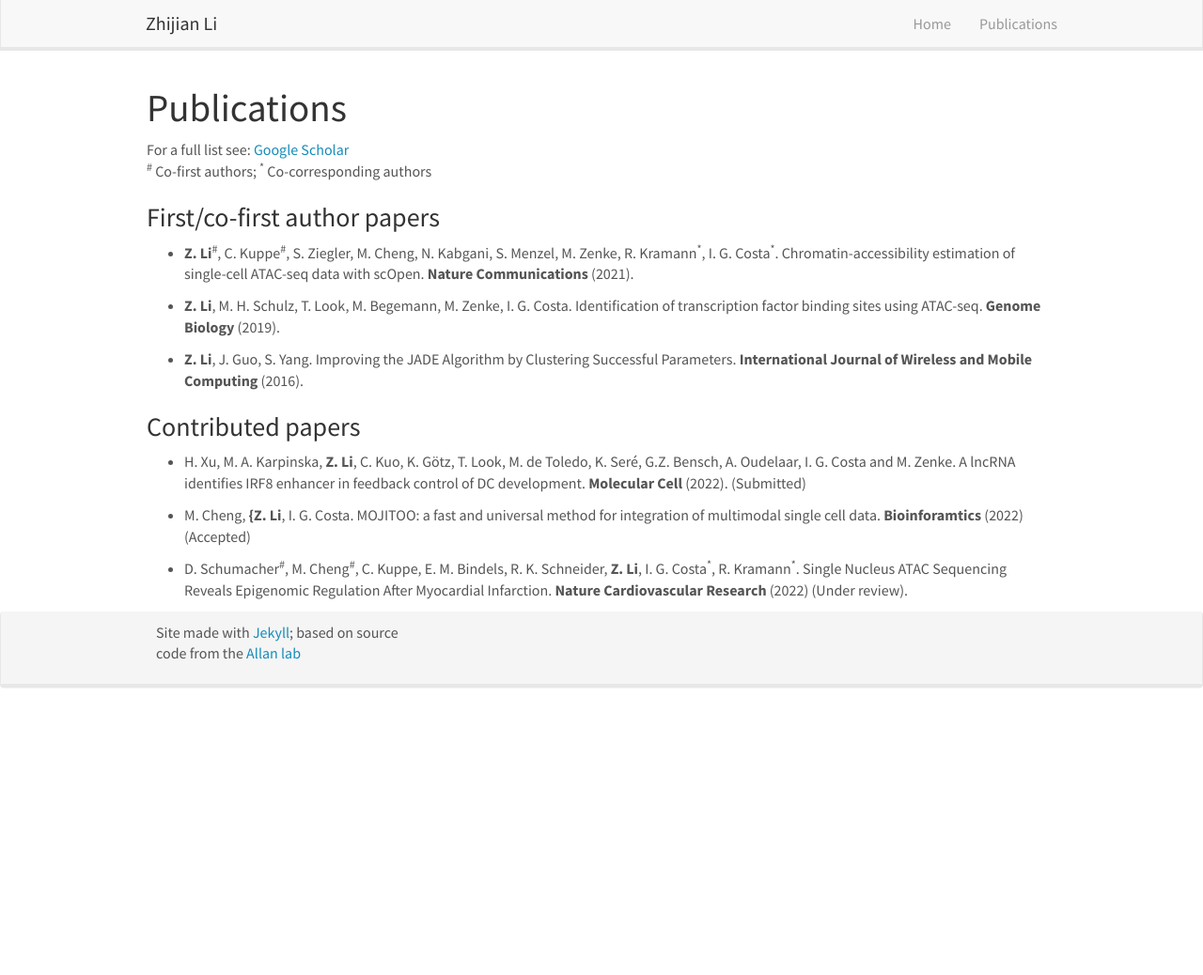
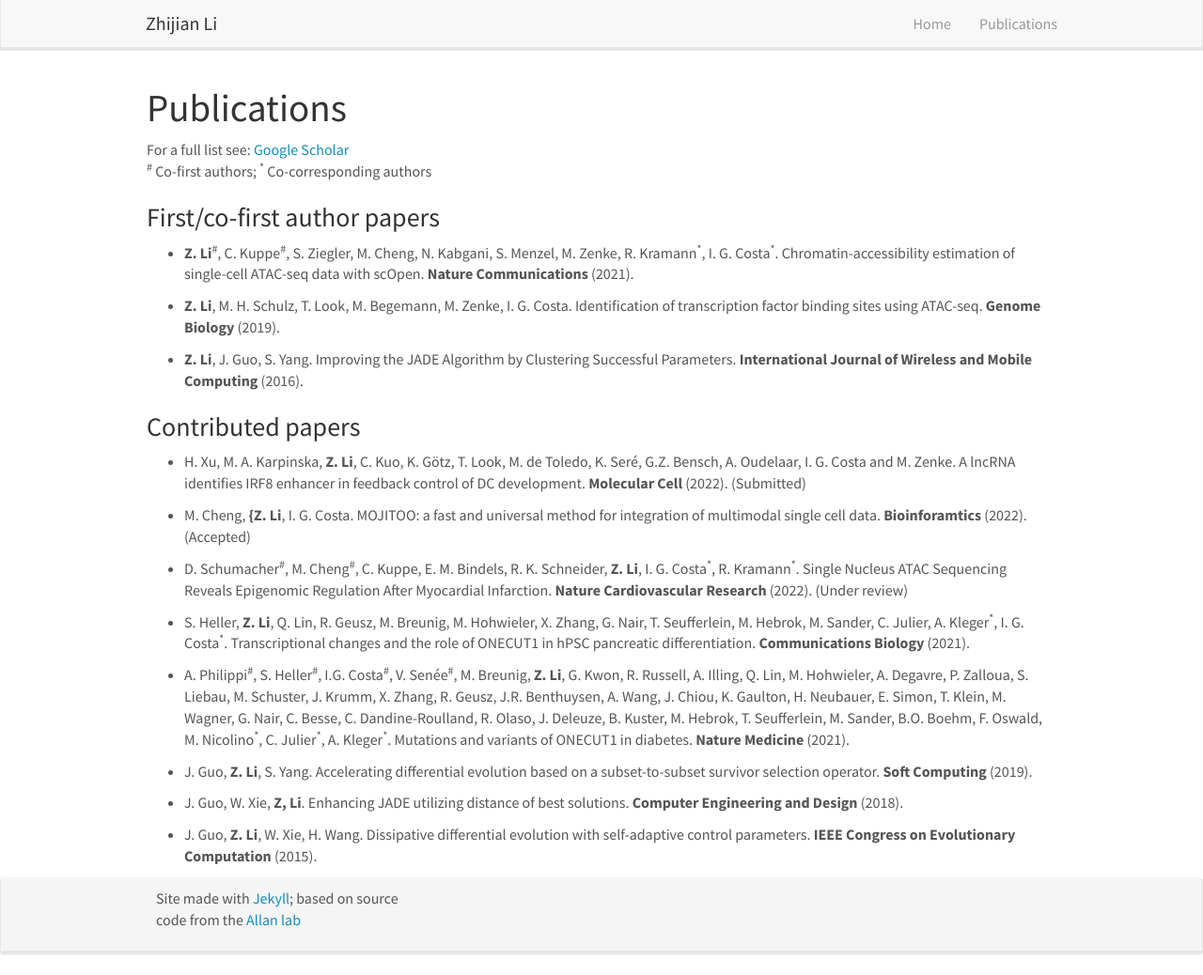
Before and after one commit to lzj1769/lzj1769.github.io, a Jekyll site: the page built from _pages/publications.md, in a window 1280 px wide and 1038 px high. Shown: the whole window at 94% size. Built offline with Jekyll 4.4.1, drawn with Linux system fonts in a browser that asks for light colours; nearby versions of some CDN libraries.

Commit message:
add papers

```diff
--- a/_pages/publications.md
+++ b/_pages/publications.md
@@ -23,6 +23,16 @@ For a full list see: [Google Scholar](https://scholar.google.de/citations?user=x
 
 * H. Xu, M. A. Karpinska, **Z. Li**, C. Kuo, K. Götz, T. Look, M. de Toledo, K. Seré, G.Z. Bensch, A. Oudelaar, I. G. Costa and M. Zenke. A lncRNA identifies IRF8 enhancer in feedback control of DC development. **Molecular Cell** (2022). (Submitted)
 
-* M. Cheng, **{Z. Li**, I. G. Costa. MOJITOO: a fast and universal method for integration of multimodal single cell data. **Bioinforamtics** (2022) (Accepted)
+* M. Cheng, **{Z. Li**, I. G. Costa. MOJITOO: a fast and universal method for integration of multimodal single cell data. **Bioinforamtics** (2022). (Accepted)
 
-* D. Schumacher<sup>\#</sup>, M. Cheng<sup>\#</sup>, C. Kuppe, E. M. Bindels, R. K. Schneider, **Z. Li**, I. G. Costa<sup>*</sup>, R. Kramann<sup>*</sup>. Single Nucleus ATAC Sequencing Reveals Epigenomic Regulation After Myocardial Infarction. **Nature Cardiovascular Research** (2022) (Under review).
+* D. Schumacher<sup>\#</sup>, M. Cheng<sup>\#</sup>, C. Kuppe, E. M. Bindels, R. K. Schneider, **Z. Li**, I. G. Costa<sup>*</sup>, R. Kramann<sup>*</sup>. Single Nucleus ATAC Sequencing Reveals Epigenomic Regulation After Myocardial Infarction. **Nature Cardiovascular Research** (2022). (Under review)
+
+* S. Heller, **Z. Li**, Q. Lin, R. Geusz, M. Breunig, M. Hohwieler, X. Zhang, G. Nair, T. Seufferlein, M. Hebrok, M. Sander, C. Julier, A. Kleger<sup>*</sup>, I. G. Costa<sup>*</sup>. Transcriptional changes and the role of ONECUT1 in hPSC pancreatic differentiation. **Communications Biology** (2021).
+
+* A. Philippi<sup>\#</sup>, S. Heller<sup>\#</sup>, I.G. Costa<sup>\#</sup>, V. Senée<sup>\#</sup>, M. Breunig, **Z. Li**, G. Kwon, R. Russell, A. Illing, Q. Lin, M. Hohwieler, A. Degavre, P. Zalloua, S. Liebau, M. Schuster, J. Krumm, X. Zhang, R. Geusz, J.R. Benthuysen, A. Wang, J. Chiou, K. Gaulton, H. Neubauer, E. Simon, T. Klein, M. Wagner, G. Nair, C. Besse, C. Dandine-Roulland, R. Olaso, J. Deleuze, B. Kuster, M. Hebrok, T. Seufferlein, M. Sander, B.O. Boehm, F. Oswald, M. Nicolino<sup>*</sup>, C. Julier<sup>*</sup>, A. Kleger<sup>*</sup>. Mutations and variants of ONECUT1 in diabetes. **Nature Medicine** (2021).
+
+* J. Guo, **Z. Li**, S. Yang. Accelerating differential evolution based on a subset-to-subset survivor selection operator. **Soft Computing** (2019).
+
+* J. Guo, W. Xie, **Z, Li**. Enhancing JADE utilizing distance of best solutions. **Computer Engineering and Design** (2018).
+
+* J. Guo, **Z. Li**, W. Xie, H. Wang. Dissipative differential evolution with self-adaptive control parameters. **IEEE Congress on Evolutionary Computation** (2015).
```
